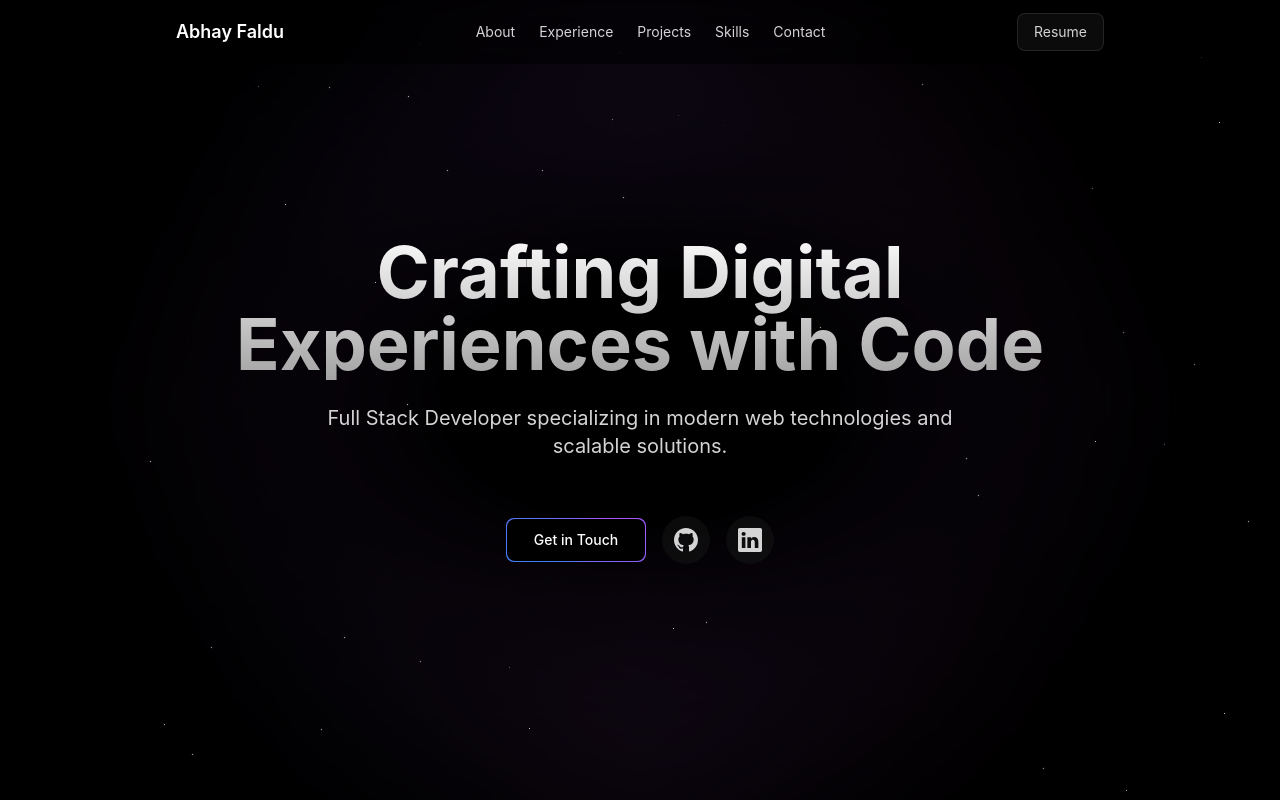
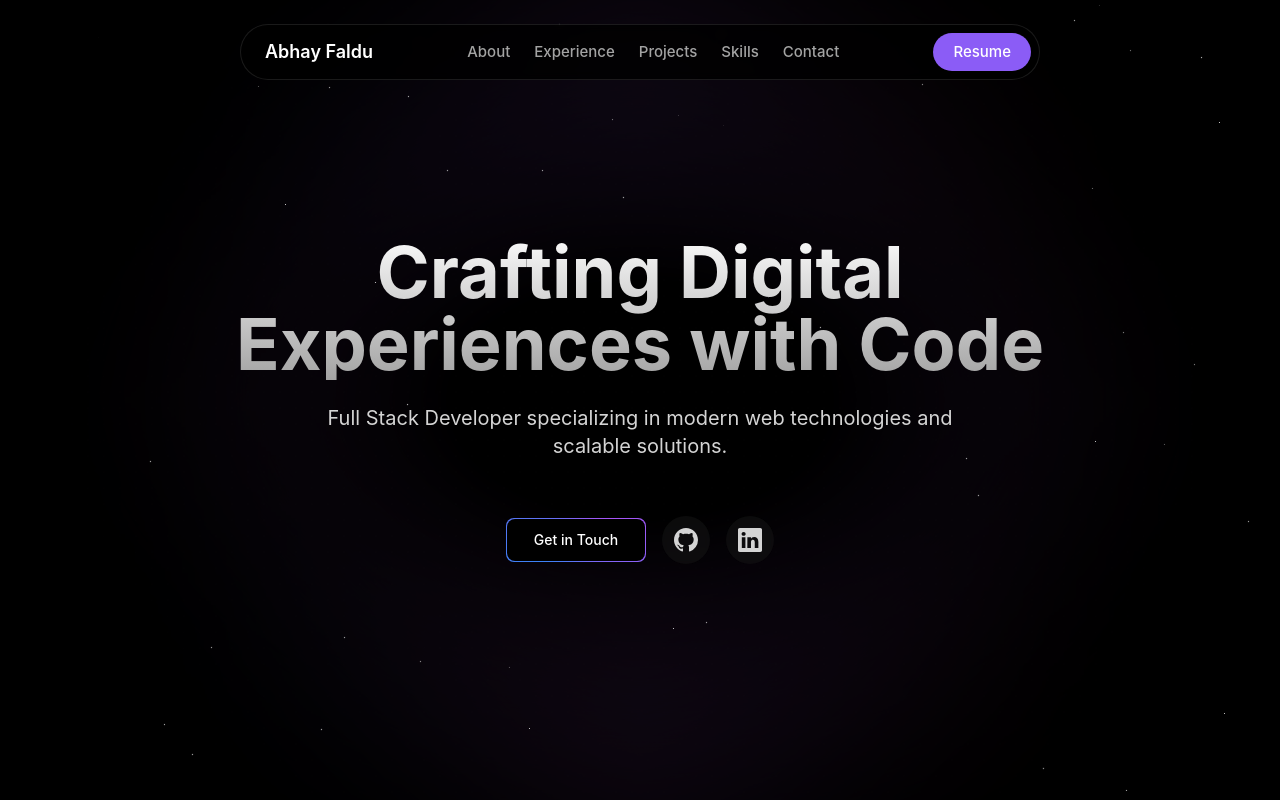
Before and after one commit to abhayfaldu/abhayfaldu.github.io, a React (Create React App) app in the folder frontend/: page / in a window 1280 px wide. Shown: the top 800 px of the page. Built offline with nearby package versions, Linux system fonts and the light colour scheme; a web font is replaced by a local one.

Commit message:
many ui changes

```diff
--- a/frontend/src/components/About.jsx
+++ b/frontend/src/components/About.jsx
@@ -6,7 +6,8 @@ import { HiExternalLink } from "react-icons/hi";
 
 const About = () => {
 	return (
-		<div id="about" className="relative w-full bg-black py-24">
+		<div id="about" className="relative w-full bg-black py-24 pt-32
+		">
 			<div className="relative w-full">
 				<div className="mx-auto max-w-7xl px-4">
 					{/* Section Title */}
@@ -73,12 +74,13 @@ const About = () => {
 										"JavaScript",
 										"TypeScript",
 										"React.js",
+										"Vue.js",
 										"Node.js",
 										"Express.js",
+										"AdonisJS",
 										"MongoDB",
 										"SQL",
 										"Git",
-										"AWS",
 									].map((skill) => (
 										<span
 											key={skill}
--- a/frontend/src/components/Experience.jsx
+++ b/frontend/src/components/Experience.jsx
@@ -70,7 +70,7 @@ const Experience = () => {
 					whileInView={{ opacity: 1, y: 0 }}
 					transition={{ duration: 0.8 }}
 					viewport={{ once: true }}
-					className="text-center space-y-4 py-24"
+					className="text-center space-y-4 pt-32"
 				>
 					<h2 className="text-3xl md:text-5xl font-bold bg-clip-text text-transparent bg-gradient-to-b from-neutral-50 to-neutral-400">
 						Professional Experience
--- a/frontend/src/components/GetInTouch.jsx
+++ b/frontend/src/components/GetInTouch.jsx
@@ -35,7 +35,7 @@ const GetInTouch = () => {
 	};
 
 	return (
-		<div id="contact" className="relative w-full bg-black py-24">
+		<div id="contact" className="relative w-full bg-black py-24 pt-32">
 			<div className="relative w-full">
 				<div className="mx-auto max-w-7xl px-4">
 					{/* Section Title */}
@@ -94,7 +94,14 @@ const GetInTouch = () => {
 									<div className="h-12 w-12 rounded-lg bg-neutral-900/50 backdrop-blur-sm flex items-center justify-center border border-neutral-700/50">
 										<IoLocationSharp className="h-6 w-6" />
 									</div>
-									<span>Jamnagar, Gujarat</span>
+									<a
+										href="https://maps.app.goo.gl/cz7bqczAHeHC6d1Z6"
+										target="_blank"
+										rel="noopener noreferrer"
+										className="hover:text-white transition-colors"
+									>
+										Jamnagar, Gujarat
+									</a>
 								</div>
 							</div>
 
--- a/frontend/src/components/Projects.jsx
+++ b/frontend/src/components/Projects.jsx
@@ -66,7 +66,7 @@ const projectsData = [
 
 const Projects = () => {
 	return (
-		<div id="projects" className="relative w-full bg-black py-24">
+		<div id="projects" className="relative w-full bg-black py-24 pt-32">
 			{/* Content Container */}
 			<div className="relative w-full">
 				<div className="mx-auto max-w-7xl px-4">
@@ -85,7 +85,7 @@ const Projects = () => {
 					</motion.div>
 
 					{/* Projects Grid */}
-					<div className="space-y-24">
+					<div className="space-y-32">
 						{projectsData.map((project, index) => (
 							<motion.div
 								key={project.name}
--- a/frontend/src/components/Skills.jsx
+++ b/frontend/src/components/Skills.jsx
@@ -85,7 +85,7 @@ const skillsData = {
 
 const Skills = () => {
 	return (
-		<div id="skills" className="relative w-full bg-black py-24">
+		<div id="skills" className="relative w-full bg-black py-24 pt-32">
 			<div className="relative w-full">
 				<div className="mx-auto max-w-7xl px-4">
 					{/* Section Title */}
--- a/frontend/src/components/ui/navbar-menu.jsx
+++ b/frontend/src/components/ui/navbar-menu.jsx
@@ -1,5 +1,7 @@
-import React from "react";
+import React, { useState, useEffect } from "react";
+import { motion, AnimatePresence } from "framer-motion";
 import { cn } from "../../utils/cn";
+import { Menu, X } from "lucide-react";
 
 const links = [
 	{
@@ -25,46 +27,172 @@ const links = [
 ];
 
 const NavbarMenu = () => {
+	const [activeSection, setActiveSection] = useState("home");
+	const [scrolled, setScrolled] = useState(false);
+	const [mobileMenuOpen, setMobileMenuOpen] = useState(false);
+
+	useEffect(() => {
+		const handleScroll = () => {
+			const sections = links.map(link => link.href.slice(1));
+			sections.unshift("home");
+
+			const current = sections.find(section => {
+				const element = document.getElementById(section);
+				if (element) {
+					const rect = element.getBoundingClientRect();
+					return rect.top <= 100 && rect.bottom >= 100;
+				}
+				return false;
+			});
+
+			if (current) {
+				setActiveSection(current);
+			}
+
+			setScrolled(window.scrollY > 50);
+		};
+
+		window.addEventListener("scroll", handleScroll);
+		return () => window.removeEventListener("scroll", handleScroll);
+	}, []);
+
+	const handleMobileMenuClick = (href) => {
+		setMobileMenuOpen(false);
+		window.location.href = href;
+	};
+
 	return (
-		<nav className="fixed top-0 inset-x-0 h-16 bg-black/50 backdrop-blur-xl z-50">
-			<div className="mx-auto max-w-[60rem] h-full px-4">
+		<>
+			<div className="fixed top-6 inset-x-0 flex justify-center z-50">
+				<motion.nav
+					initial={{ y: -100 }}
+					animate={{ y: 0 }}
+					transition={{ duration: 0.3 }}
+					className={cn(
+						"w-[95vw] min-[800px]:w-[800px] h-14 rounded-full",
+						"bg-black/80 backdrop-blur-sm border border-white/10",
+						scrolled ? "shadow-lg shadow-black/20" : "",
+						"transition-all duration-300"
+					)}
+				>
+					<div className="h-full px-6 pe-2">
 						<div className="flex items-center justify-between h-full">
 							{/* Logo */}
-					<a href="#home" className="text-lg font-semibold text-white whitespace-nowrap">
+							<motion.a
+								href="#home"
+								whileHover={{ scale: 1.05 }}
+								whileTap={{ scale: 0.95 }}
+								className="relative text-lg font-semibold text-white"
+							>
 								Abhay Faldu
-					</a>
+							</motion.a>
 
-					{/* Navigation Links */}
+							{/* Navigation Links and Resume - Desktop */}
 							<div className="hidden sm:flex items-center gap-6">
 								{links.map((link) => (
-							<a
+									<motion.a
 										key={link.name}
 										href={link.href}
-								className="text-sm text-neutral-300 hover:text-white transition-colors"
+										whileHover={{ scale: 1.05 }}
+										whileTap={{ scale: 0.95 }}
+										className={cn(
+											"relative text-[15px] font-medium",
+											"transition-all duration-300",
+											activeSection === link.href.slice(1)
+														? "text-white"
+														: "text-neutral-400 hover:text-white"
+										)}
 									>
 										{link.name}
-							</a>
+									</motion.a>
 								))}
 							</div>
-
-					{/* Resume Button */}
-					<a
+							<div className="hidden sm:flex items-center gap-6">
+								<motion.a
 									href="/assets/fw19_095-Abhay-Faldu-Resume.pdf"
 									target="_blank"
 									rel="noopener noreferrer"
+									whileHover={{ scale: 1.05 }}
+									whileTap={{ scale: 0.95 }}
 									className={cn(
-							"px-4 py-2 rounded-lg",
-							"bg-neutral-900/50 backdrop-blur-sm",
-							"text-sm text-neutral-300 hover:text-white",
-							"border border-neutral-700/50 hover:border-neutral-500",
-							"transition duration-200"
+										"px-5 py-2 rounded-full",
+										"bg-[#8B5CF6] hover:bg-[#7C3AED]",
+										"text-[15px] font-medium text-white",
+										"transition-all duration-300"
 									)}
 								>
 									Resume
-					</a>
+								</motion.a>
+							</div>
+
+							{/* Mobile Menu Button */}
+							<div className="flex items-center gap-4 sm:hidden">
+								<motion.button
+									whileHover={{ scale: 1.05 }}
+									whileTap={{ scale: 0.95 }}
+									onClick={() => setMobileMenuOpen(!mobileMenuOpen)}
+									className="p-2 rounded-full hover:bg-white/5"
+								>
+									{mobileMenuOpen ? (
+										<X className="w-5 h-5 text-neutral-300" />
+									) : (
+										<Menu className="w-5 h-5 text-neutral-300" />
+									)}
+								</motion.button>
 							</div>
 						</div>
-		</nav>
+					</div>
+				</motion.nav>
+			</div>
+
+			{/* Mobile Menu Overlay */}
+			<AnimatePresence>
+				{mobileMenuOpen && (
+					<motion.div
+						initial={{ opacity: 0, y: -20 }}
+						animate={{ opacity: 1, y: 0 }}
+						exit={{ opacity: 0, y: -20 }}
+						transition={{ duration: 0.2 }}
+						className="fixed inset-x-4 top-24 z-50 rounded-2xl bg-black/80 backdrop-blur-sm border border-white/10 overflow-hidden"
+					>
+						<div className="p-4 space-y-2">
+							{links.map((link) => (
+								<motion.a
+									key={link.name}
+									onClick={() => handleMobileMenuClick(link.href)}
+									whileHover={{ scale: 1.02 }}
+									whileTap={{ scale: 0.98 }}
+									className={cn(
+										"block w-full px-4 py-3 rounded-xl text-[15px] font-medium",
+										"transition-all duration-300",
+										activeSection === link.href.slice(1)
+											? "text-white bg-white/10"
+											: "text-neutral-400 hover:text-white hover:bg-white/5"
+									)}
+								>
+									{link.name}
+								</motion.a>
+							))}
+							<motion.a
+								href="/assets/fw19_095-Abhay-Faldu-Resume.pdf"
+								target="_blank"
+								rel="noopener noreferrer"
+								whileHover={{ scale: 1.02 }}
+								whileTap={{ scale: 0.98 }}
+								className={cn(
+									"block w-full px-4 py-3 rounded-xl text-center",
+									"bg-[#8B5CF6] hover:bg-[#7C3AED]",
+									"text-[15px] font-medium text-white",
+									"transition-all duration-300"
+								)}
+							>
+								Resume
+							</motion.a>
+						</div>
+					</motion.div>
+				)}
+			</AnimatePresence>
+		</>
 	);
 };
 
```
Lines whose indentation alone changed are shown as unchanged.
